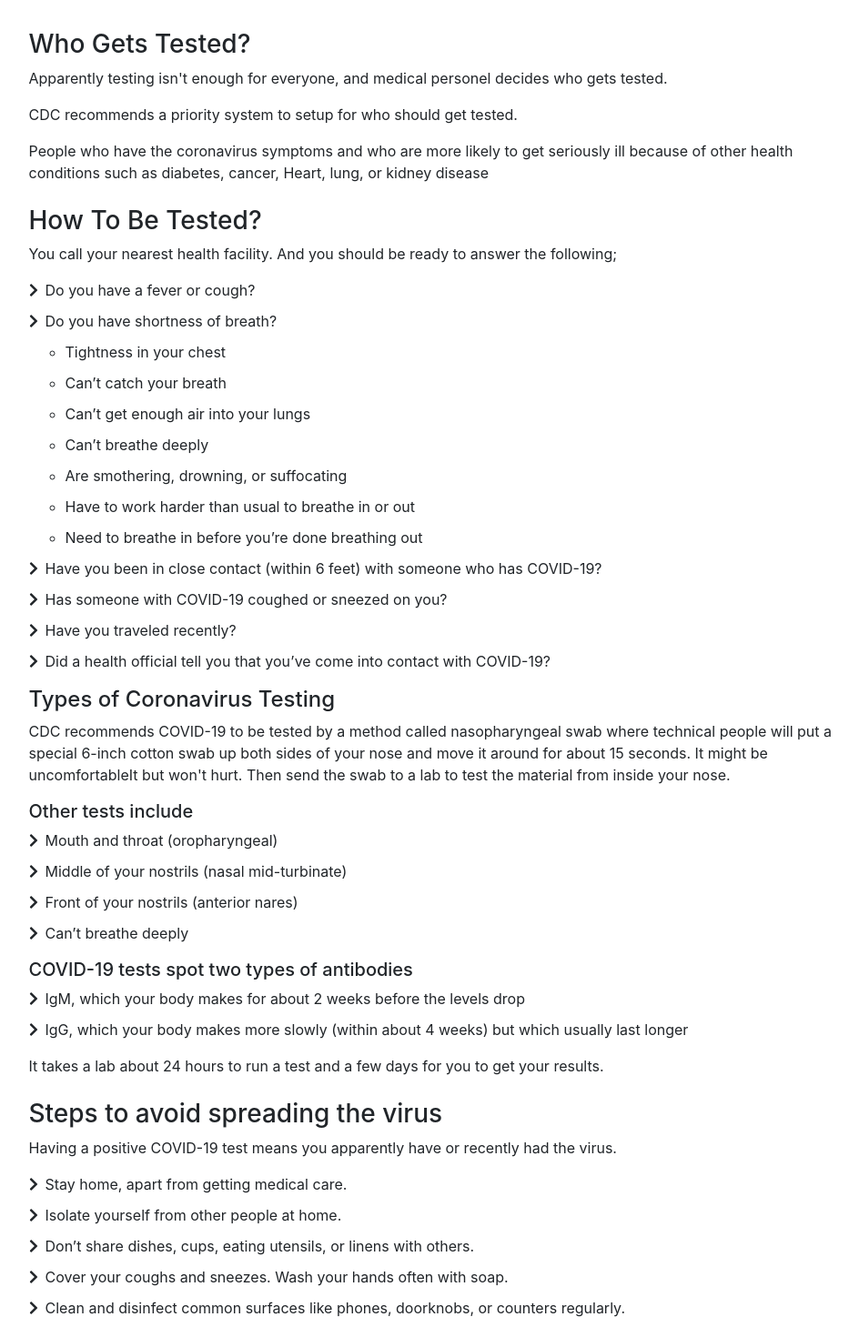
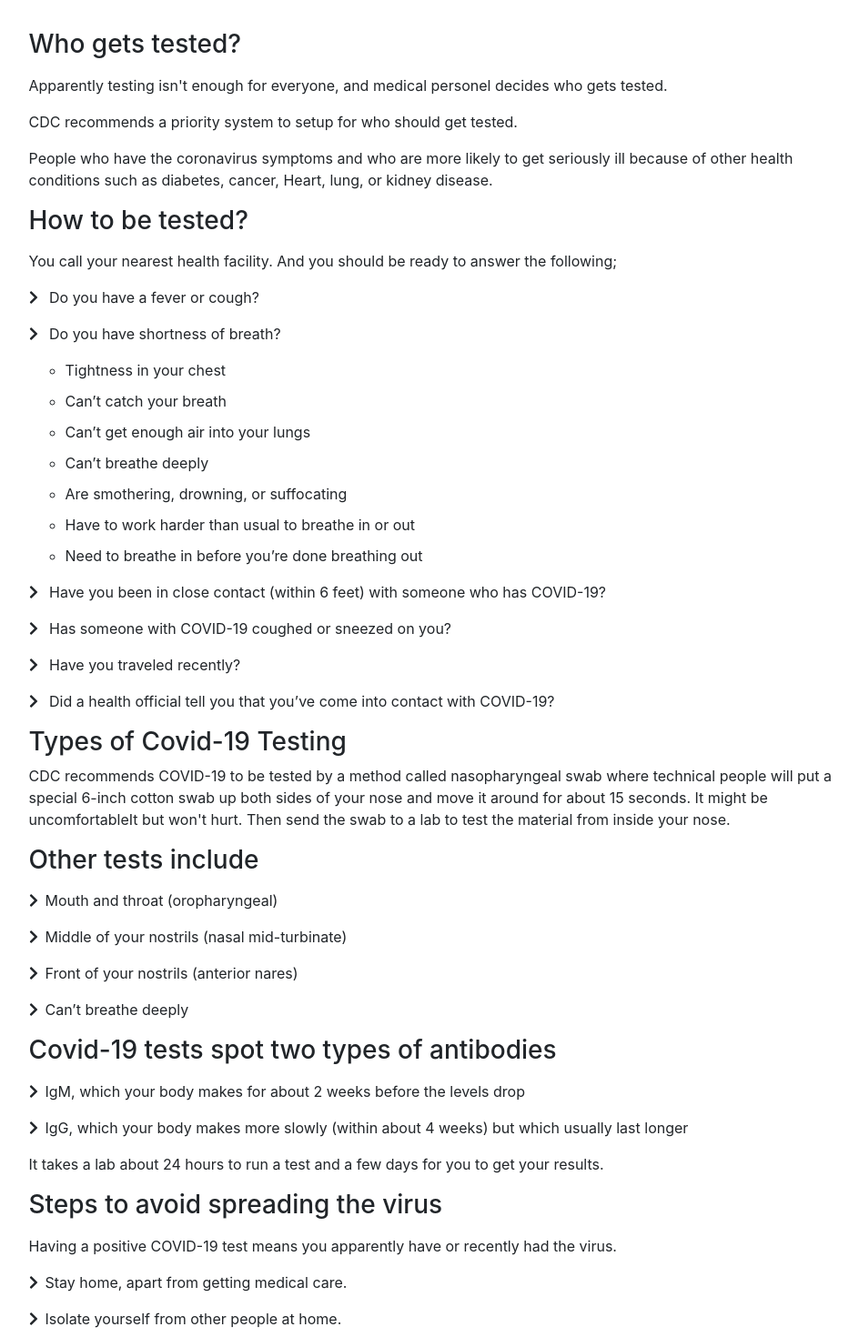
Before and after one commit to otim22/track_test_covid, a Vue app: page /test in a window 1280 px wide. Shown: the part 40-1510 px from the top of the page at 91% size, without its empty margins (161-1105 px from the left). Built offline with nearby package versions, Linux system fonts and the light colour scheme.

Commit message:
refactors test component to read from json

```diff
--- a/src/components/views/Test.vue
+++ b/src/components/views/Test.vue
@@ -1,77 +1,50 @@
 <template>
   <div class="container">
     <div class="row mt-5">
-      <div class="col-sm-12 col-md-10 col-lg-10 offset-1">
-        <h3>Who Gets Tested?</h3>
+      <div v-for="(tests, index) in testJson.test"
+          :key="index"
+          class="col-sm-12 col-md-10 col-lg-10 offset-1">
+        <h3>{{ tests.title }}</h3>
+        <p>{{ tests.test_types }}</p>
+        <div v-for="(desc, index) in tests.description" :key="index">
+          <p>{{ desc }}</p>
+        </div>
         <p>
-          Apparently testing isn't enough for everyone, and medical personel decides who gets tested.
+          {{ tests.steps_to_summary }}
         </p>
+        <div v-for="(test, index) in tests.data" :key="index">
+          <p><font-awesome-icon :icon="['fas', 'chevron-right']" class="mr-2"/>{{ test }}</p>
+        </div>
+        <p>{{ tests.more }}</p>
         <p>
-          CDC recommends a priority system to setup for who should get tested.
+          {{ tests.how_to_summary }}
         </p>
-        <p>
-          People who have the coronavirus symptoms and who are more likely to get seriously ill because of other health conditions such as diabetes, cancer, Heart, lung, or kidney disease
-        </p>
-        <h3 class="mt-4">How To Be Tested?</h3>
-        <p>You call your nearest health facility. And you should be ready to answer the following;</p>
-        <ul class="main-ul">
-            <li><font-awesome-icon :icon="['fas', 'chevron-right']" class="mr-2"/>Do you have a fever or cough?</li>
-            <li><font-awesome-icon :icon="['fas', 'chevron-right']" class="mr-2"/>Do you have shortness of breath?</li>
-            <ul>
-              <li>Tightness in your chest</li>
-              <li>Can’t catch your breath</li>
-              <li>Can’t get enough air into your lungs</li>
-              <li>Can’t breathe deeply</li>
-              <li>Are smothering, drowning, or suffocating</li>
-              <li>Have to work harder than usual to breathe in or out</li>
-              <li>Need to breathe in before you’re done breathing out</li>
-            </ul>
-            <li><font-awesome-icon :icon="['fas', 'chevron-right']" class="mr-2"/>Have you been in close contact (within 6 feet) with someone who has COVID-19?</li>
-            <li><font-awesome-icon :icon="['fas', 'chevron-right']" class="mr-2"/>Has someone with COVID-19 coughed or sneezed on you?</li>
-            <li><font-awesome-icon :icon="['fas', 'chevron-right']" class="mr-2"/>Have you traveled recently?</li>
-            <li><font-awesome-icon :icon="['fas', 'chevron-right']" class="mr-2"/>Did a health official tell you that you’ve come into contact with COVID-19?</li>
+
+        <div v-for="(sign, index) in tests.signs" :key="index">
+          <ul class="main-ul">
+            <li><p><font-awesome-icon :icon="['fas', 'chevron-right']" class="mr-2"/> {{ sign.type }}</p></li>
+            <div v-for="(sub, index) in sign.data" :key="index">
+              <ul>
+                <li>{{ sub }}</li>
+              </ul>
+            </div>
           </ul>
-        <p>
-
-        </p>
-        <h4>Types of Coronavirus Testing</h4>
-        <p>
-          CDC recommends COVID-19 to be tested by a method called nasopharyngeal swab where
-          technical people will put a special 6-inch cotton swab up both sides of your nose and move it around for about 15 seconds. It might be uncomfortableIt but won't hurt. Then send the swab to a lab to test the material from inside your nose.
-        </p>
-        <h5>Other tests include</h5>
-        <ul class="main-ul">
-          <li><font-awesome-icon :icon="['fas', 'chevron-right']" class="mr-2"/>Mouth and throat (oropharyngeal)</li>
-          <li><font-awesome-icon :icon="['fas', 'chevron-right']" class="mr-2"/>Middle of your nostrils (nasal mid-turbinate)</li>
-          <li><font-awesome-icon :icon="['fas', 'chevron-right']" class="mr-2"/>Front of your nostrils (anterior nares)</li>
-          <li><font-awesome-icon :icon="['fas', 'chevron-right']" class="mr-2"/>Can’t breathe deeply</li>
-        </ul>
-        <h5>COVID-19 tests spot two types of antibodies</h5>
-        <ul class="main-ul">
-          <li><font-awesome-icon :icon="['fas', 'chevron-right']" class="mr-2"/>IgM, which your body makes for about 2 weeks before the levels drop</li>
-          <li><font-awesome-icon :icon="['fas', 'chevron-right']" class="mr-2"/>IgG, which your body makes more slowly (within about 4 weeks) but which usually last longer</li>
-        </ul>
-        <p>It takes a lab about 24 hours to run a test and a few days for you to get your results.</p>
-        <h3 class="mt-4">Steps to avoid spreading the virus</h3>
-        <p>
-          Having a positive COVID-19 test means you apparently have or recently had the virus.
-        </p>
-        <ul class="main-ul">
-          <li><font-awesome-icon :icon="['fas', 'chevron-right']" class="mr-2"/>Stay home, apart from getting medical care.</li>
-          <li><font-awesome-icon :icon="['fas', 'chevron-right']" class="mr-2"/>Isolate yourself from other people at home.</li>
-          <li><font-awesome-icon :icon="['fas', 'chevron-right']" class="mr-2"/>Don’t share dishes, cups, eating utensils, or linens with others.</li>
-          <li><font-awesome-icon :icon="['fas', 'chevron-right']" class="mr-2"/>Cover your coughs and sneezes. Wash your hands often with soap.</li>
-          <li><font-awesome-icon :icon="['fas', 'chevron-right']" class="mr-2"/>Clean and disinfect common surfaces like phones, doorknobs, or counters regularly.</li>
-        </ul>
+        </div>
       </div>
    </div>
   </div>
 </template>
 
 <script>
+import json from '@/json/test.json'
 
 export default {
   name: 'test',
+  data() {
+    return{
+      testJson: json
+    }
+  }
 }
 </script>
 
--- /dev/null
+++ b/src/json/test.json
@@ -0,0 +1,77 @@
+{
+  "test": [
+    {
+      "title": "Who gets tested?",
+      "description": [
+        "Apparently testing isn't enough for everyone, and medical personel decides who gets tested.",
+        "CDC recommends a priority system to setup for who should get tested.",
+        "People who have the coronavirus symptoms and who are more likely to get seriously ill because of other health conditions such as diabetes, cancer, Heart, lung, or kidney disease."
+      ]
+    },
+    {
+      "title": "How to be tested?",
+      "how_to_summary": "You call your nearest health facility. And you should be ready to answer the following;",
+      "signs": [
+        {
+          "type": "Do you have a fever or cough?"
+        },
+        {
+          "type": "Do you have shortness of breath?",
+          "data": [
+            "Tightness in your chest",
+            "Can’t catch your breath",
+            "Can’t get enough air into your lungs",
+            "Can’t breathe deeply",
+            "Are smothering, drowning, or suffocating",
+            "Have to work harder than usual to breathe in or out",
+            "Need to breathe in before you’re done breathing out"
+          ]
+        },
+        {
+          "type": "Have you been in close contact (within 6 feet) with someone who has COVID-19?"
+        },
+        {
+          "type": "Has someone with COVID-19 coughed or sneezed on you?"
+        },
+        {
+          "type": "Have you traveled recently?"
+        },
+        {
+          "type": "Did a health official tell you that you’ve come into contact with COVID-19?"
+        }
+      ]
+    },
+    {
+      "title": "Types of Covid-19 Testing",
+      "test_types": "CDC recommends COVID-19 to be tested by a method called nasopharyngeal swab where technical people will put a special 6-inch cotton swab up both sides of your nose and move it around for about 15 seconds. It might be uncomfortableIt but won't hurt. Then send the swab to a lab to test the material from inside your nose."
+    },
+    {
+      "title": "Other tests include",
+      "data": [
+        "Mouth and throat (oropharyngeal)",
+        "Middle of your nostrils (nasal mid-turbinate)",
+        "Front of your nostrils (anterior nares)",
+        "Can’t breathe deeply"
+      ]
+    },
+    {
+      "title": "Covid-19 tests spot two types of antibodies",
+      "data": [
+        "IgM, which your body makes for about 2 weeks before the levels drop",
+        "IgG, which your body makes more slowly (within about 4 weeks) but which usually last longer"
+      ],
+      "more": "It takes a lab about 24 hours to run a test and a few days for you to get your results."
+    },
+    {
+      "title": "Steps to avoid spreading the virus",
+      "steps_to_summary": "Having a positive COVID-19 test means you apparently have or recently had the virus.",
+      "data": [
+        "Stay home, apart from getting medical care.",
+        "Isolate yourself from other people at home.",
+        "Don’t share dishes, cups, eating utensils, or linens with others.",
+        "Cover your coughs and sneezes. Wash your hands often with soap.",
+        "Clean and disinfect common surfaces like phones, doorknobs, or counters regularly."
+      ]
+    }
+  ]
+}
```
